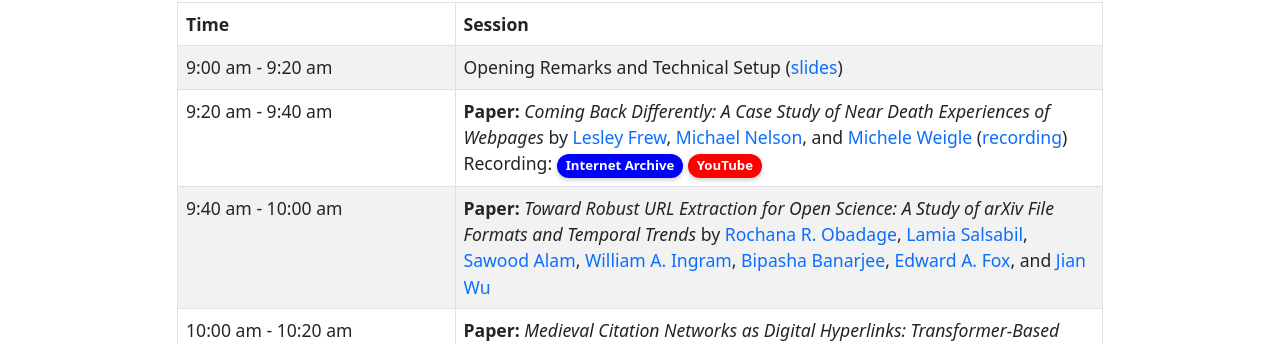
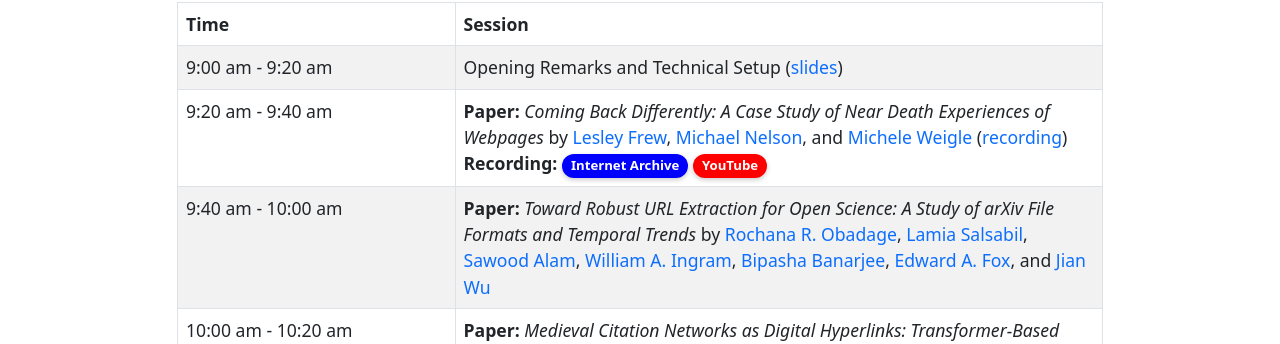
Before and after one commit to wadlworkshop/wadlworkshop.github.io, a Jekyll site: the page built from 2025/content/4-schedule.md, in a window 1280 px wide. Shown: the part 192-536 px from the top of the page. Built offline with Jekyll 4.4.1, drawn with Linux system fonts in a browser that asks for light colours; our own code applies the rules of GitHub Pages for plain Markdown files.

Commit message:
Add title to badges label

```diff
--- a/2025/content/4-schedule.md
+++ b/2025/content/4-schedule.md
@@ -22,7 +22,7 @@ nav: Schedule
     <tr>
       <td>9:20 am - 9:40 am</td>
       <td><strong>Paper:</strong> <em>Coming Back Differently: A Case Study of Near Death Experiences of Webpages</em> by <a href="https://lesleyodu.github.io/">Lesley Frew</a>, <a href="https://www.cs.odu.edu/~mln/">Michael Nelson</a>, and <a href="https://weiglemc.github.io/">Michele Weigle</a> (<a href="https://www.loom.com/share/4adf5ebea97e4891bc715a90ab6846c6?sid=fc5fe97b-2460-40c3-9ebc-3f8e9a03bd49">recording</a>)
-      <br />Recording:
+      <br /><strong>Recording: </strong>
       <span class="badge ia"><a href="https://archive.org/loremipsum" target="_blank">Internet Archive</a></span>
       <span class="badge youtube"><a href="https://youtube.com/loremipsum" target="_blank">YouTube</a></span>
 </td>
```
